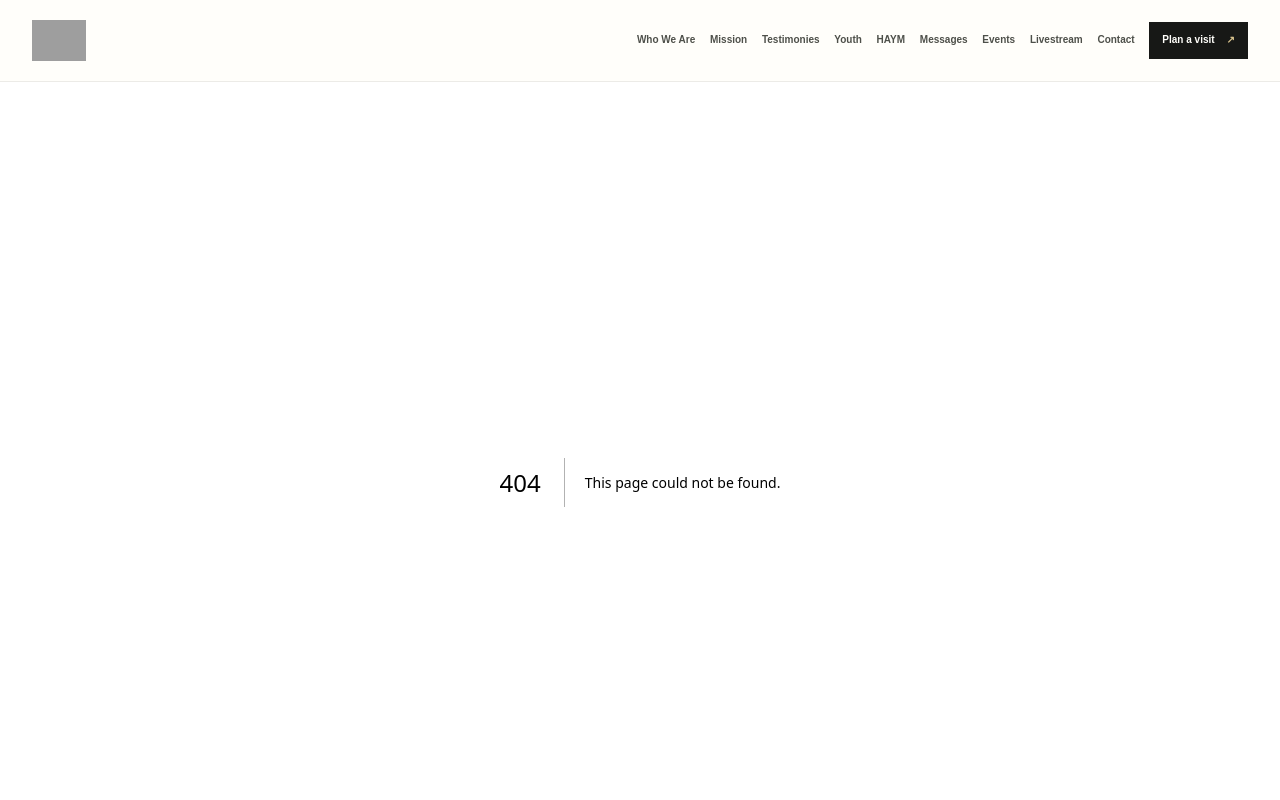
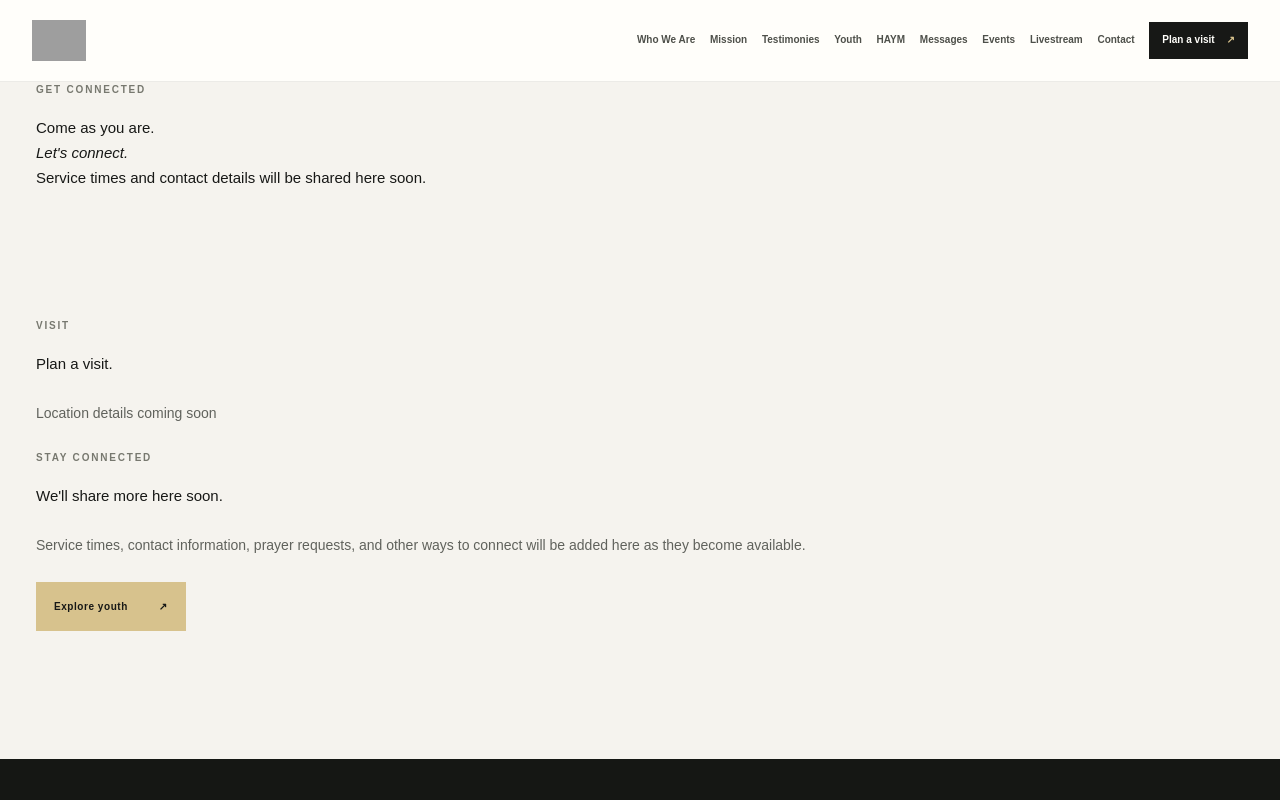
Before and after one commit to Jasonvic97/church-website, a Next.js app: page /contact in a window 1280 px wide. Before the commit this address had no page. Shown: the top 800 px of the page. Built offline with nearby package versions, Linux system fonts and the light colour scheme; grey boxes are pictures that could not be loaded.

Commit message:
Add dedicated main navigation page

```diff
--- /dev/null
+++ b/app/contact/page.tsx
@@ -0,0 +1,35 @@
+import Link from "next/link";
+import { siteConfig } from "@/lib/site-config";
+
+export default function ContactPage() {
+  return (
+    <main id="main-content" className="simple-page">
+      <section className="simple-page__hero">
+        <div className="page-wrap">
+          <p className="eyebrow">Get connected</p>
+          <h1>Come as you are.<br /><em>Let&apos;s connect.</em></h1>
+          <p>{siteConfig.contactNote}</p>
+        </div>
+      </section>
+      <section className="simple-page__body section-pad">
+        <div className="page-wrap simple-page__grid">
+          <div>
+            <p className="eyebrow">Visit</p>
+            <h2>Plan a visit.</h2>
+            <p className="body-copy">{siteConfig.location}</p>
+          </div>
+          <div>
+            <p className="eyebrow">Stay connected</p>
+            <h2>We&apos;ll share more here soon.</h2>
+            <p className="body-copy">
+              Service times, contact information, prayer requests, and other ways to connect will be added here as they become available.
+            </p>
+            <Link className="button button--primary" href="/youth">
+              Explore youth <span aria-hidden="true">↗</span>
+            </Link>
+          </div>
+        </div>
+      </section>
+    </main>
+  );
+}
```
